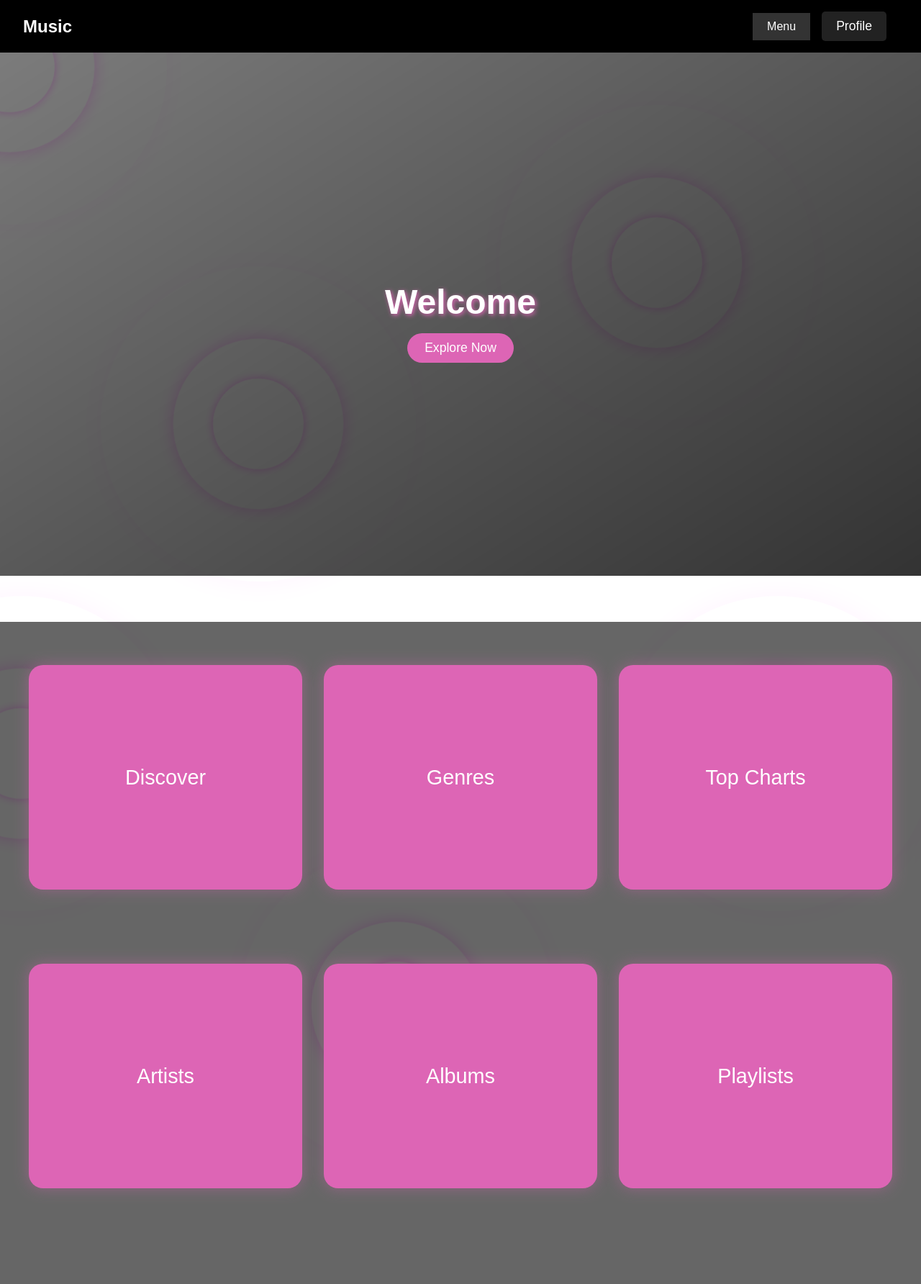
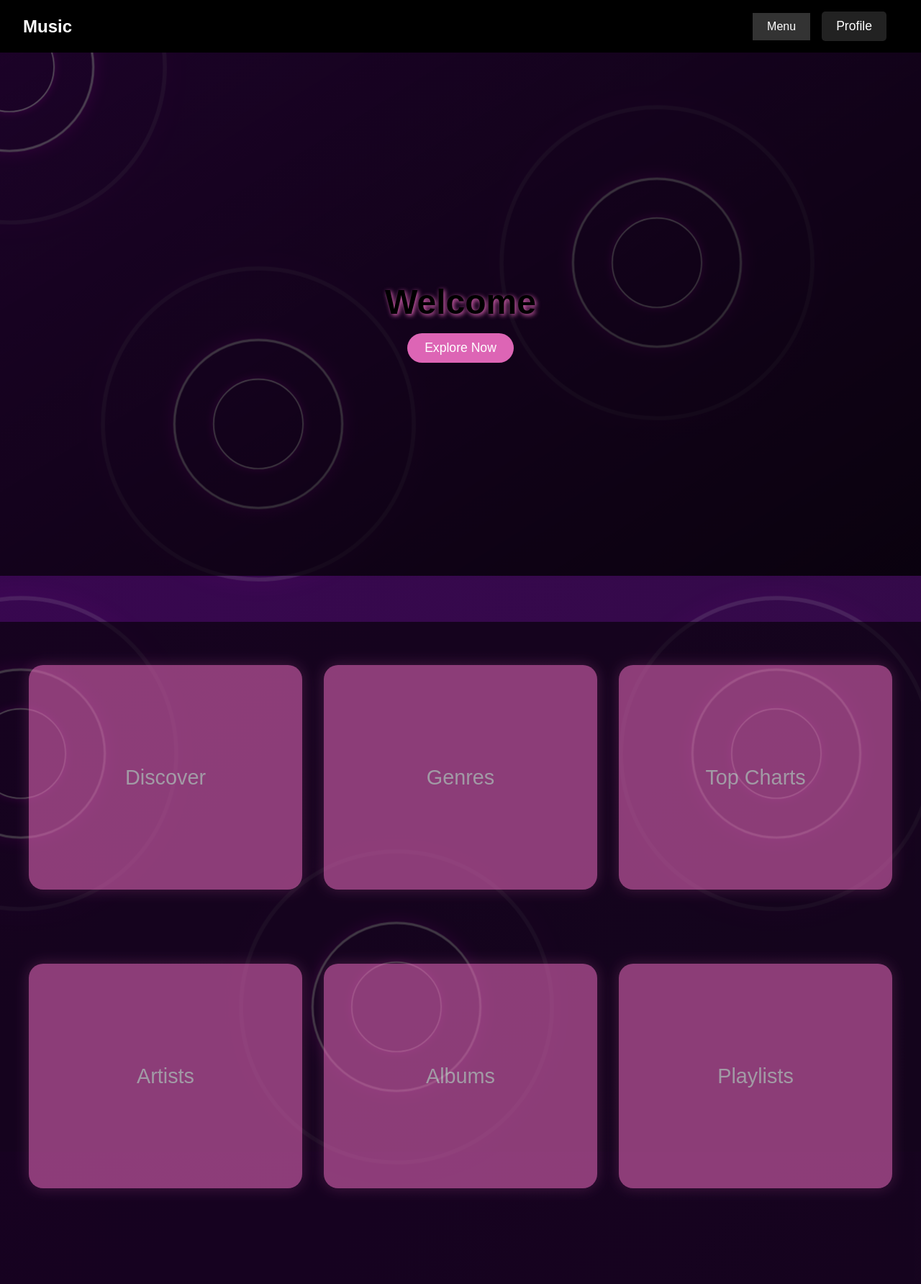
Before and after one commit to Anuraj-Paliwal/Music-Website, a Flask app: page / in a window 1280 px wide. Shown: the whole page at 72% size. Run offline with Flask 3, Linux system fonts and the light colour scheme.

Commit message:
minorcss

```diff
--- a/static/CSS.css
+++ b/static/CSS.css
@@ -5,7 +5,7 @@ html, body {
   scroll-behavior: smooth;
   font-family: 'Montserrat', sans-serif;
   background-size: cover;
-  color: white;
+  background: linear-gradient(135deg, #3a0653, #320b46);
   position: relative;
 }
 
@@ -44,7 +44,7 @@ nav.nav-bar a:hover {
 .logo {
   font-size: 1.5rem;
   font-weight: bold;
-  color: #dd65b5;
+  color: #9a2c75;
 }
 
 .center-container {
@@ -108,6 +108,7 @@ nav.nav-bar a:hover {
   font-size: 1.8rem;
   background-color: #dd65b5;
   color: rgb(255, 255, 255);
+  opacity: 0.6;
   border: none;
   border-radius: 20px;
   cursor: pointer;
```
